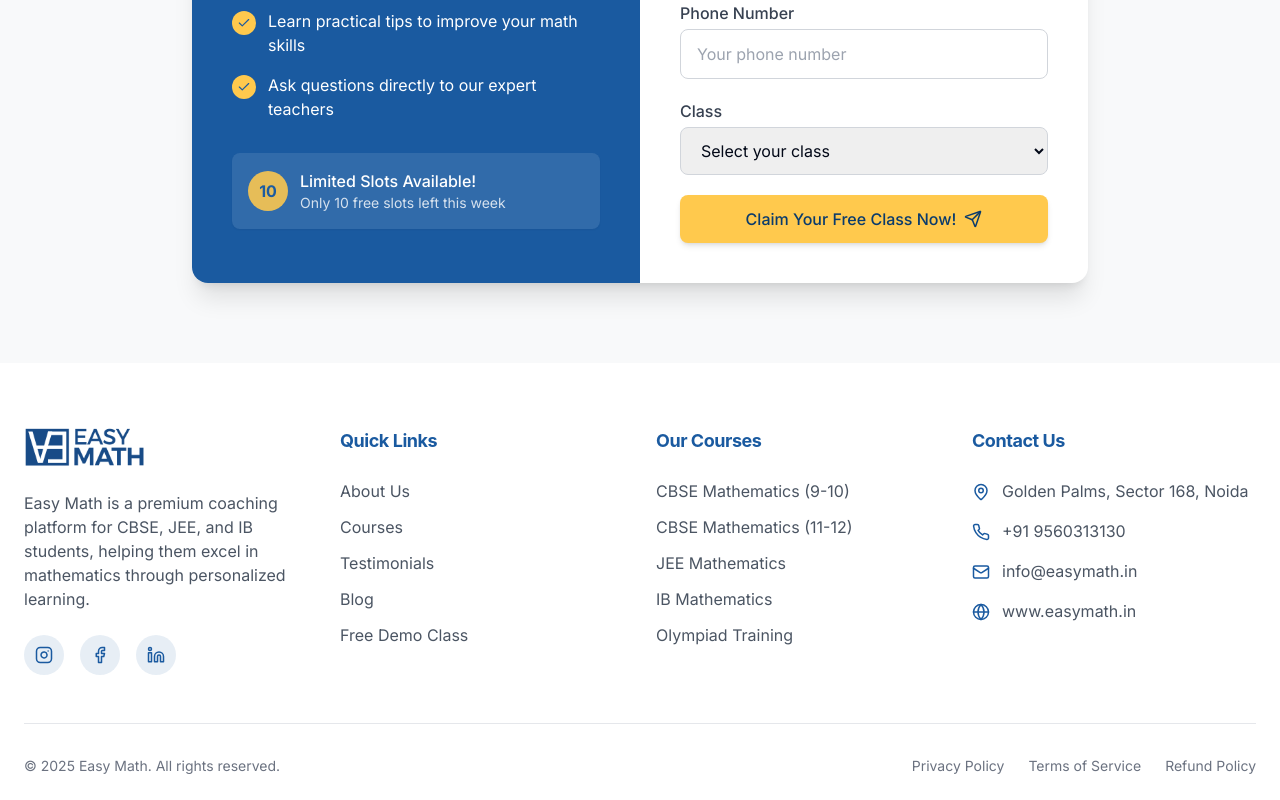
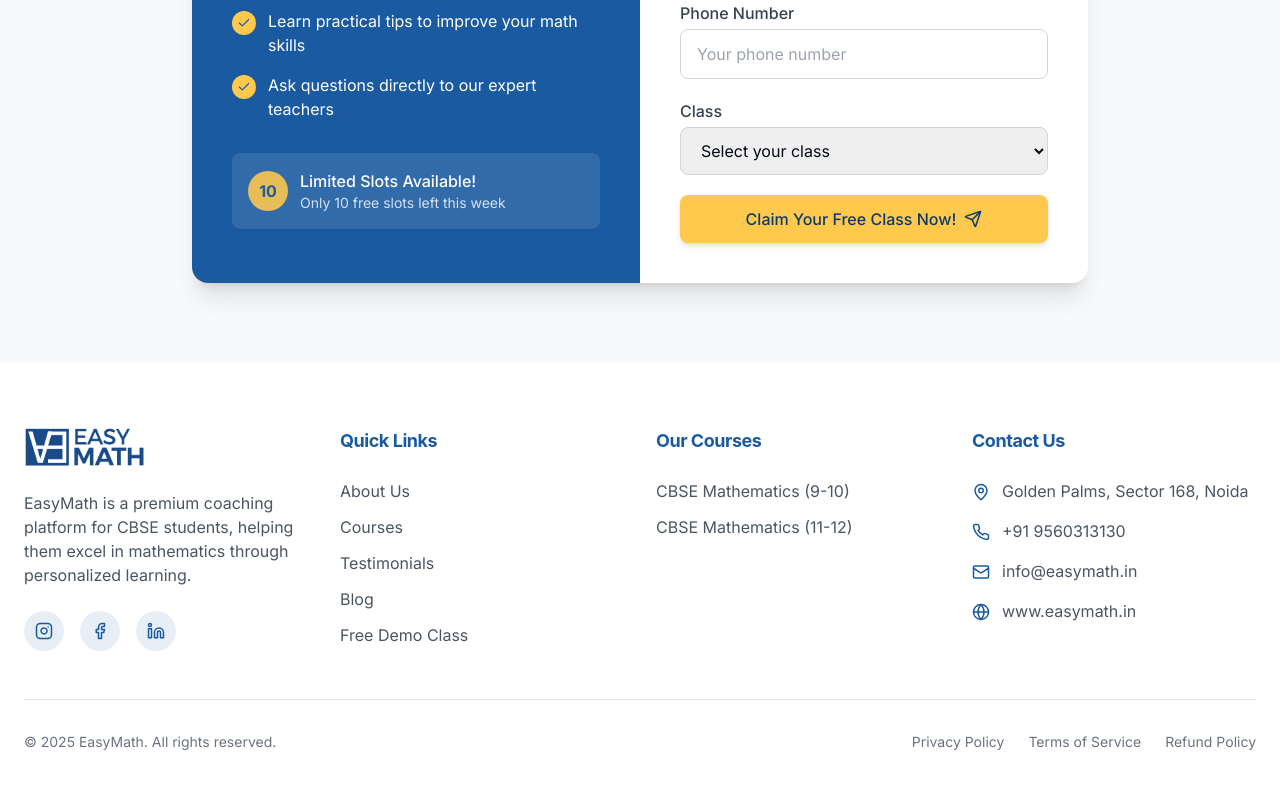
Before and after one commit to 1nup-AM/Easy, a React (Vite) app: page / in a window 1280 px wide. Shown: the part 4048-4848 px from the top of the page. After the commit the page ends 4824 px from the top, so only its background shows below. Built offline with nearby package versions, Linux system fonts and the light colour scheme.

Commit message:
Update Footer

```diff
--- a/src/components/Footer.tsx
+++ b/src/components/Footer.tsx
@@ -14,7 +14,7 @@ const Footer = () => {
               className="h-10 mb-6"
             />
             <p className="text-gray-600 mb-6 max-w-md">
-              Easy Math is a premium coaching platform for CBSE, JEE, and IB students, helping them excel in mathematics through personalized learning.
+              EasyMath is a premium coaching platform for CBSE students, helping them excel in mathematics through personalized learning.
             </p>
             <div className="flex space-x-4">
               <a href="https://www.instagram.com/easymath_officials/" target='_blank' rel='noopener noreferrer' aria-label='Instagram' className="h-10 w-10 rounded-full bg-easymath-blue/10 flex items-center justify-center text-easymath-blue hover:bg-easymath-blue hover:text-white transition-colors">
@@ -59,15 +59,6 @@ const Footer = () => {
               <li>
                 <a href="#" className="text-gray-600 hover:text-easymath-blue transition-colors">CBSE Mathematics (11-12)</a>
               </li>
-              <li>
-                <a href="#" className="text-gray-600 hover:text-easymath-blue transition-colors">JEE Mathematics</a>
-              </li>
-              <li>
-                <a href="#" className="text-gray-600 hover:text-easymath-blue transition-colors">IB Mathematics</a>
-              </li>
-              <li>
-                <a href="#" className="text-gray-600 hover:text-easymath-blue transition-colors">Olympiad Training</a>
-              </li>
             </ul>
           </div>
 
@@ -97,7 +88,7 @@ const Footer = () => {
         <div className="pt-8 border-t border-gray-200">
           <div className="flex flex-col md:flex-row justify-between items-center">
             <p className="text-gray-500 text-sm">
-              © {new Date().getFullYear()} Easy Math. All rights reserved.
+              © {new Date().getFullYear()} EasyMath. All rights reserved.
             </p>
             <div className="flex space-x-6 mt-4 md:mt-0">
               <a href="#" className="text-gray-500 hover:text-easymath-blue text-sm">Privacy Policy</a>
```
